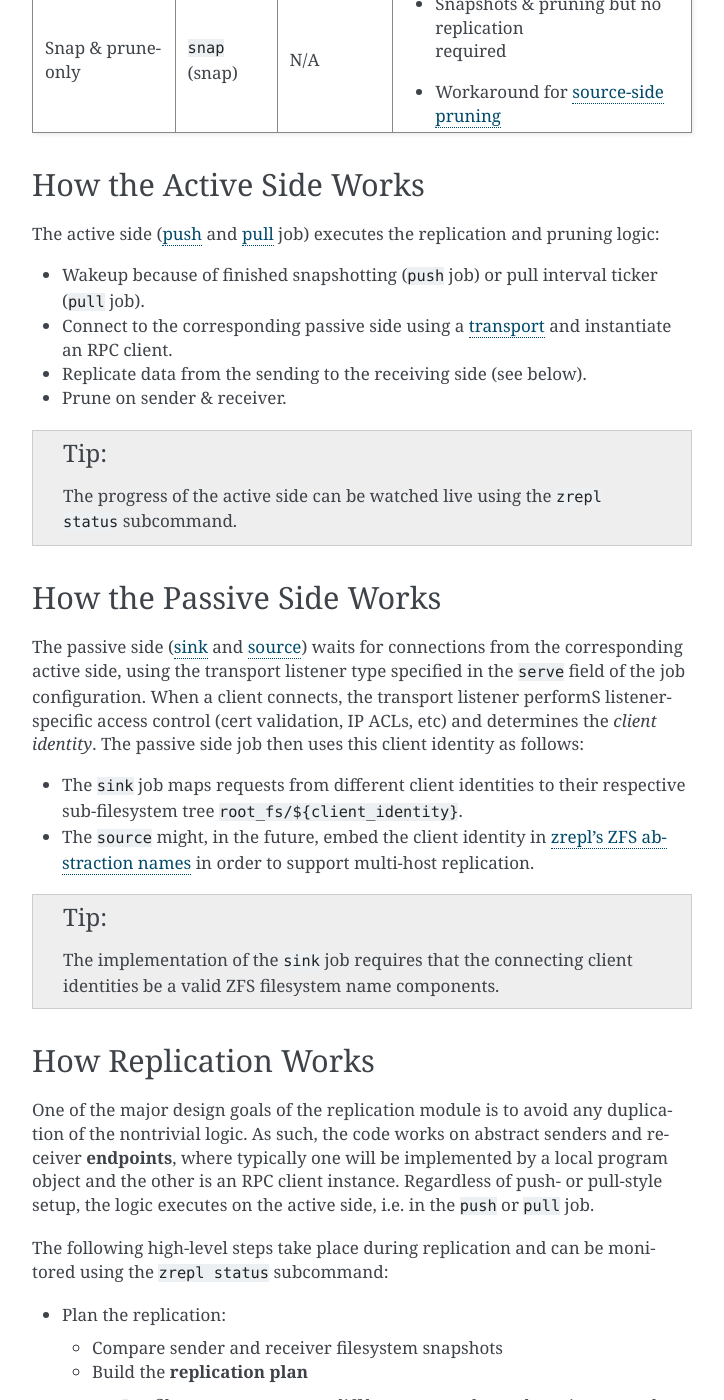
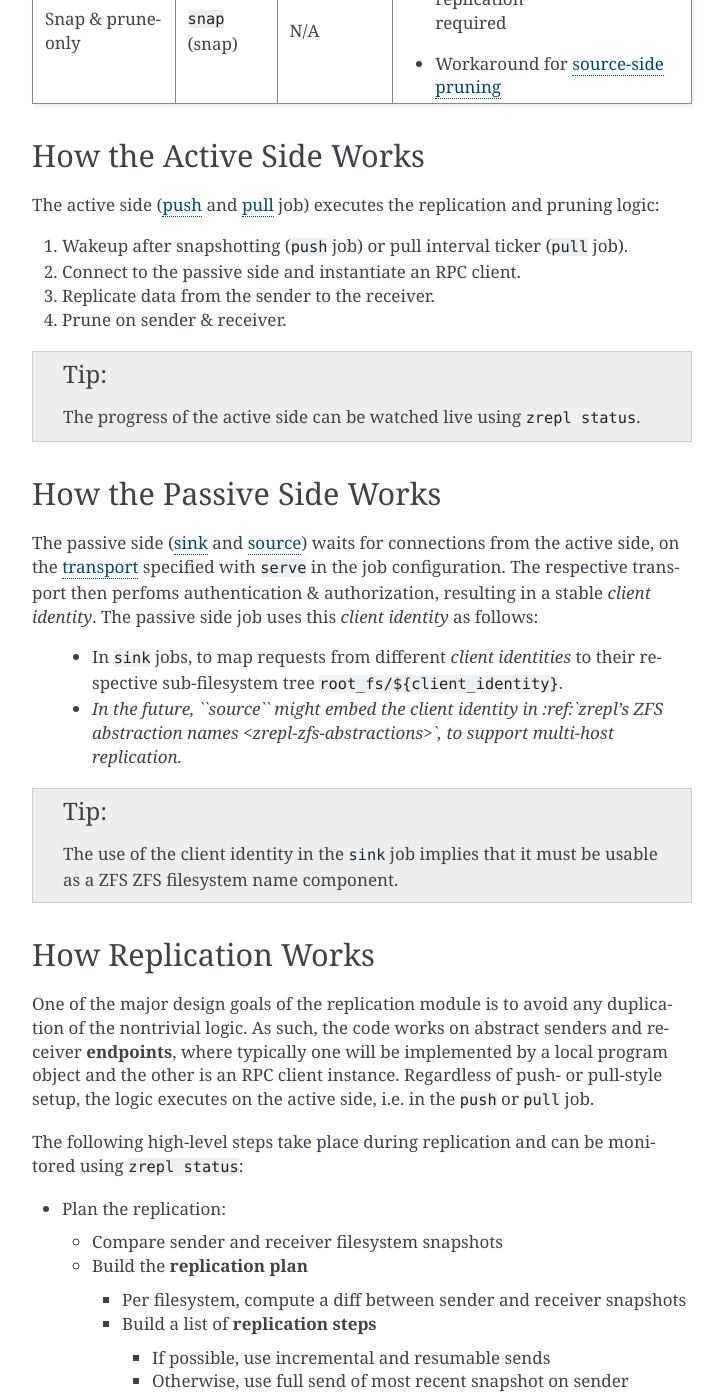
Before and after one commit to zrepl/zrepl, a Sphinx documentation site: the page built from docs/configuration/overview.rst, in a window 1280 px wide and 1400 px high, scrolled down 1590 px. Shown: the whole window, without its empty margins (388-1112 px from the left). Built offline with Sphinx 7.4.7, drawn with Linux system fonts in a browser that asks for light colours; pages that are not in the unit, such as notebooks, are missing from menus; the version number could not be read and is left out; cross-references to code outside the pages are shown as plain code; some of the changed text lies outside the part shown.

Commit message:
docs: improve overview
There were and still is too many words. It's a very white paper vibe.
Docs needs to be more brief, exact, and on-point.

closes https://github.com/zrepl/zrepl/pull/618

```diff
--- a/docs/configuration/misc.rst
+++ b/docs/configuration/misc.rst
@@ -1,3 +1,5 @@
+.. _miscellaneous:
+
 Miscellaneous
 =============
 
--- a/docs/configuration/overview.rst
+++ b/docs/configuration/overview.rst
@@ -5,14 +5,15 @@ Overview & Terminology
 All work zrepl does is performed by the zrepl daemon which is configured in a single YAML configuration file loaded on startup.
 The following paths are searched, in this order:
 
-1. If set, the location specified via the global ``--config`` flag
+1. The path specified via the global ``--config`` flag
 2. ``/etc/zrepl/zrepl.yml``
 3. ``/usr/local/etc/zrepl/zrepl.yml``
 
-The ``zrepl configcheck`` subcommand can be used to validate the configuration.
-The command will output nothing and exit with zero status code if the configuration is valid.
+``zrepl configcheck`` can be used to validate the configuration.
+If the configuration is valid, it will output nothing and exit with code ``0``.
 The error messages vary in quality and usefulness: please report confusing config errors to the tracking :issue:`155`.
-Full example configs such as in the :ref:`quick-start guides <quickstart-toc>` or the :sampleconf:`/` directory might also be helpful.
+
+Full example configs are available at :ref:`quick-start guides <quickstart-toc>` and :sampleconf:`/`.
 However, copy-pasting examples is no substitute for reading documentation!
 
 Config File Structure
@@ -26,9 +27,8 @@ Config File Structure
      type: push
    - ...
 
-zrepl is configured using a single YAML configuration file with two main sections: ``global`` and ``jobs``.
-The ``global`` section is filled with sensible defaults and is covered later in this chapter.
-The ``jobs`` section is a list of jobs which we are going to explain now.
+A zrepl configuration file is divided in to two main sections: ``global`` and ``jobs``.
+``global`` has sensible defaults. It is covered in :ref:`logging <logging>`, :ref:`monitoring <monitoring>` \& :ref:`miscellaneous <miscellaneous>`.
 
 .. _job-overview:
 
@@ -42,8 +42,7 @@ Jobs are identified by their ``name``, both in log files and the ``zrepl status`
 .. NOTE::
    The job name is persisted in several places on disk and thus :issue:`cannot be changed easily<327>`.
 
-
-Replication always happens between a pair of jobs: one is the **active side**, and one the **passive side**.
+Replication always happens between a pair of jobs: one **active side** and one **passive side**.
 The active side connects to the passive side using a :ref:`transport <transport>` and starts executing the replication logic.
 The passive side responds to requests from the active side after checking its permissions.
 
@@ -72,30 +71,29 @@ How the Active Side Works
 
 The active side (:ref:`push <job-push>` and :ref:`pull <job-pull>` job) executes the replication and pruning logic:
 
-* Wakeup because of finished snapshotting (``push`` job) or pull interval ticker (``pull`` job).
-* Connect to the corresponding passive side using a :ref:`transport <transport>` and instantiate an RPC client.
-* Replicate data from the sending to the receiving side (see below).
-* Prune on sender & receiver.
+1. Wakeup after snapshotting (``push`` job) or pull interval ticker (``pull`` job).
+2. Connect to the passive side and instantiate an RPC client.
+3. Replicate data from the sender to the receiver.
+4. Prune on sender & receiver.
 
 .. TIP::
-  The progress of the active side can be watched live using the ``zrepl status`` subcommand.
+  The progress of the active side can be watched live using ``zrepl status``.
 
 .. _overview-passive-side--client-identity:
 
 How the Passive Side Works
 --------------------------
 
-The passive side (:ref:`sink <job-sink>` and :ref:`source <job-source>`) waits for connections from the corresponding active side,
-using the transport listener type specified in the ``serve`` field of the job configuration.
-When a client connects, the transport listener performS listener-specific access control (cert validation, IP ACLs, etc)
-and determines the *client identity*.
-The passive side job then uses this client identity as follows:
+The passive side (:ref:`sink <job-sink>` and :ref:`source <job-source>`) waits for connections from the active side,
+on the :ref:`transport <transport>` specified with ``serve`` in the job configuration.
+The respective transport then perfoms authentication & authorization, resulting in a stable *client identity*.
+The passive side job uses this *client identity* as follows:
 
-* The ``sink`` job maps requests from different client identities to their respective sub-filesystem tree ``root_fs/${client_identity}``.
-* The ``source`` might, in the future, embed the client identity in :ref:`zrepl's ZFS abstraction names <zrepl-zfs-abstractions>` in order to support multi-host replication.
+   * In ``sink`` jobs, to map requests from different *client identities* to their respective sub-filesystem tree ``root_fs/${client_identity}``.
+   * *In the future, ``source`` might embed the client identity in :ref:`zrepl's ZFS abstraction names <zrepl-zfs-abstractions>`, to support multi-host replication.*
 
 .. TIP::
-   The implementation of the ``sink`` job requires that the connecting client identities be a valid ZFS filesystem name components.
+   The use of the client identity in the ``sink`` job implies that it must be usable as a ZFS ZFS filesystem name component.
 
 .. _overview-how-replication-works:
 
@@ -106,7 +104,7 @@ One of the major design goals of the replication module is to avoid any duplicat
 As such, the code works on abstract senders and receiver **endpoints**, where typically one will be implemented by a local program object and the other is an RPC client instance.
 Regardless of push- or pull-style setup, the logic executes on the active side, i.e. in the ``push`` or ``pull`` job.
 
-The following high-level steps take place during replication and can be monitored using the ``zrepl status`` subcommand:
+The following high-level steps take place during replication and can be monitored using ``zrepl status``:
 
 * Plan the replication:
 
```
